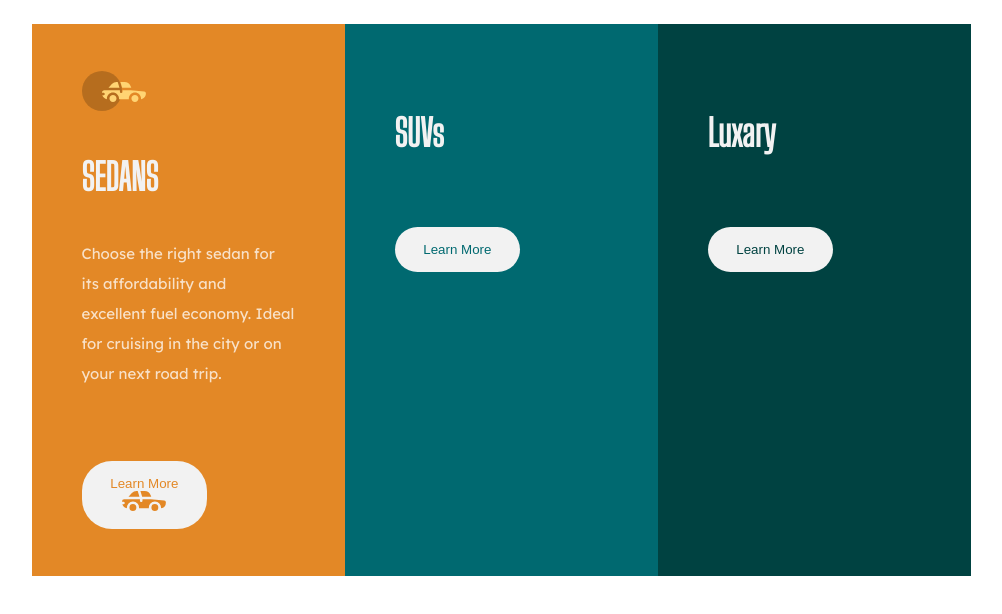
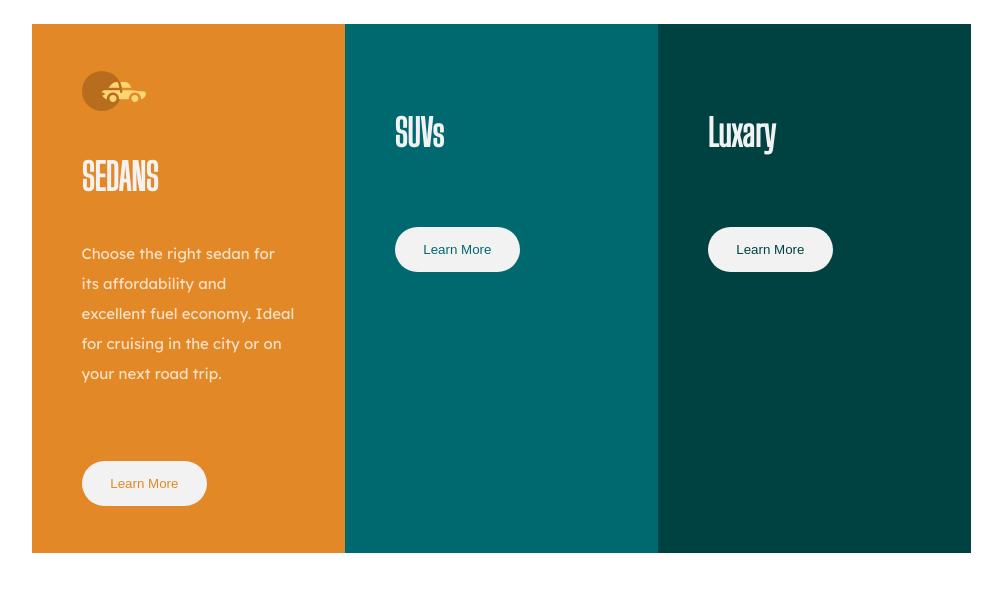
Before and after one commit to brian7homas/3-column-cards, a React (Create React App) app: page / in a window 1280 px wide. Shown: the top 614 px of the page, without its empty margins (139-1141 px from the left). Built offline with nearby package versions, Linux system fonts and the light colour scheme.

Commit message:
refactor(Section): SECTION COMPONENTS
add base styles to section components

```diff
--- a/src/styles/section.css
+++ b/src/styles/section.css
@@ -23,4 +23,25 @@
   padding: .95rem 1.8rem;
   border:none;
   border-radius: 30px;
+  position: relative;
+  overflow:hidden;
+  cursor: pointer;
 }
+.section--text{
+  position: relative;
+  z-index: 2;
+}
+.section--hover{
+  z-index:0;
+  top:-2em;
+  position:absolute;
+  height: 0;
+  min-width: 0;
+  background-color: hsl(31, 77%, 68%);
+}
+.section--click{
+  position:absolute;
+  bottom: -2em;
+  right:1.1em;
+  z-index: 1;
+}
```
